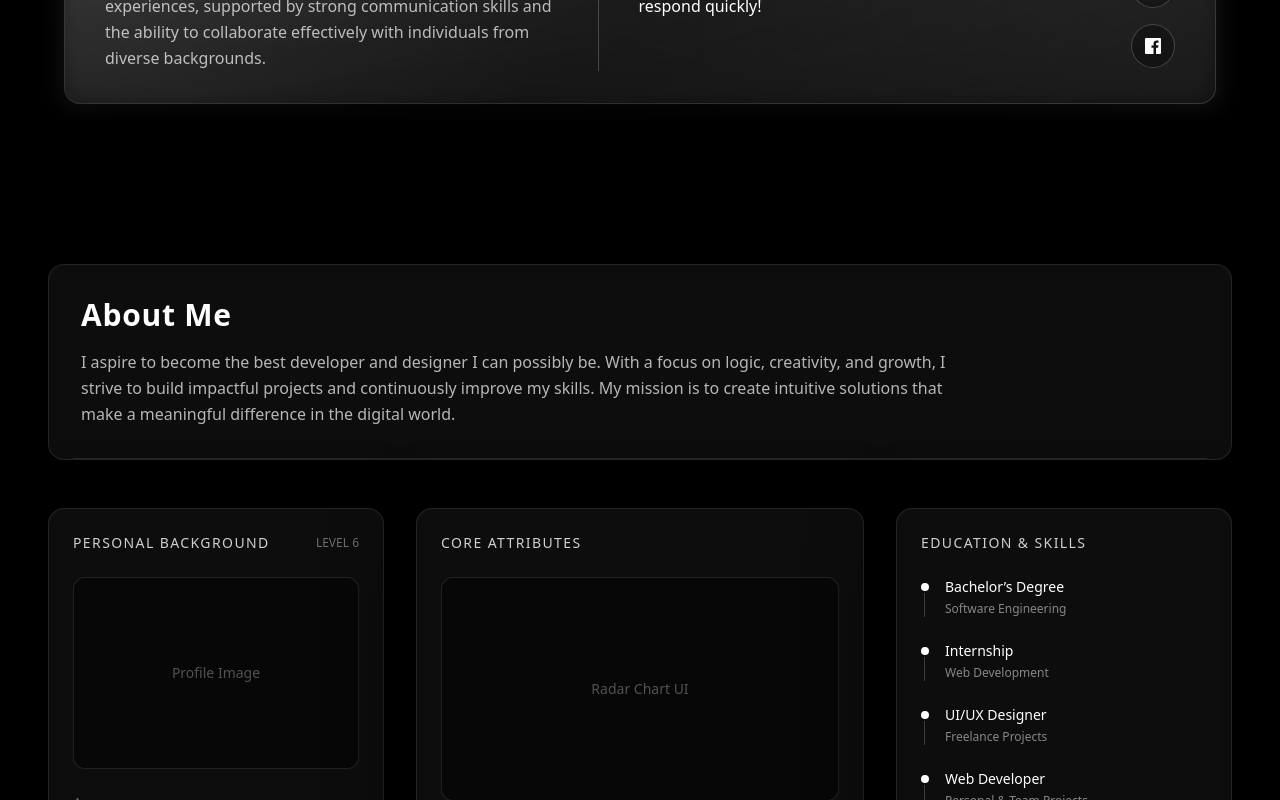
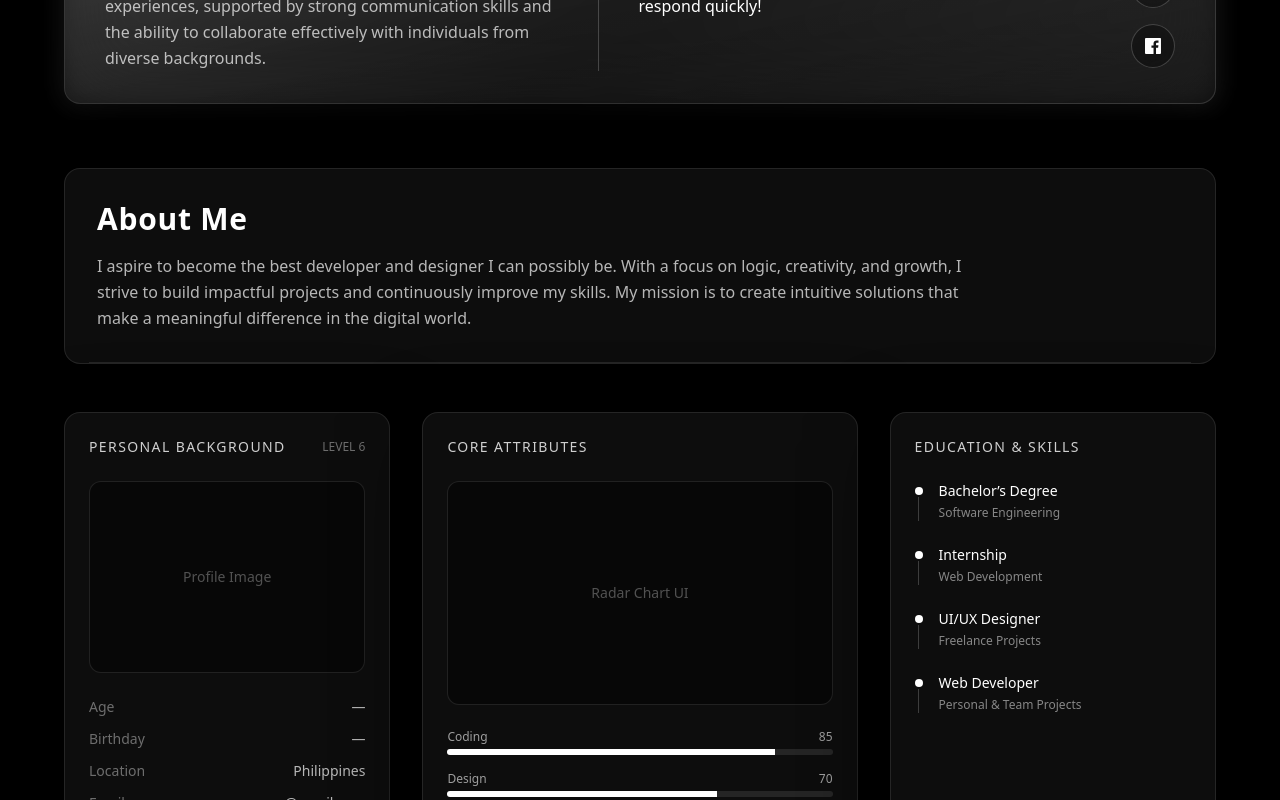
Before and after one commit to ZenorianDev/Portfolio, a Next.js app in the folder portfolio/: page / in a window 1280 px wide. Shown: the part 680-1480 px from the top of the page. Built offline with nearby package versions, Linux system fonts and the light colour scheme.

Commit message:
updated code

```diff
--- a/portfolio/components/about.tsx
+++ b/portfolio/components/about.tsx
@@ -4,9 +4,9 @@ export default function About() {
   return (
     <section
       id="about"
-      className="relative min-h-screen px-6 md:px-12 py-28 md:py-36"
+      className="relative min-h-screen px-6 md:px-12 py-28 md:py-12"
     >
-      <div className="mx-auto max-w-[92rem] flex flex-col gap-12">
+      <div className="mx-auto max-w-[72rem] flex flex-col gap-12">
         {/* ---------- HEADER ---------- */}
         <div className="relative rounded-2xl border border-white/10 bg-white/5 backdrop-blur-xl p-6 md:p-8 shadow-[0_25px_80px_rgba(0,0,0,0.7)]">
           <h2 className="text-xl md:text-3xl font-semibold tracking-wide">
```
